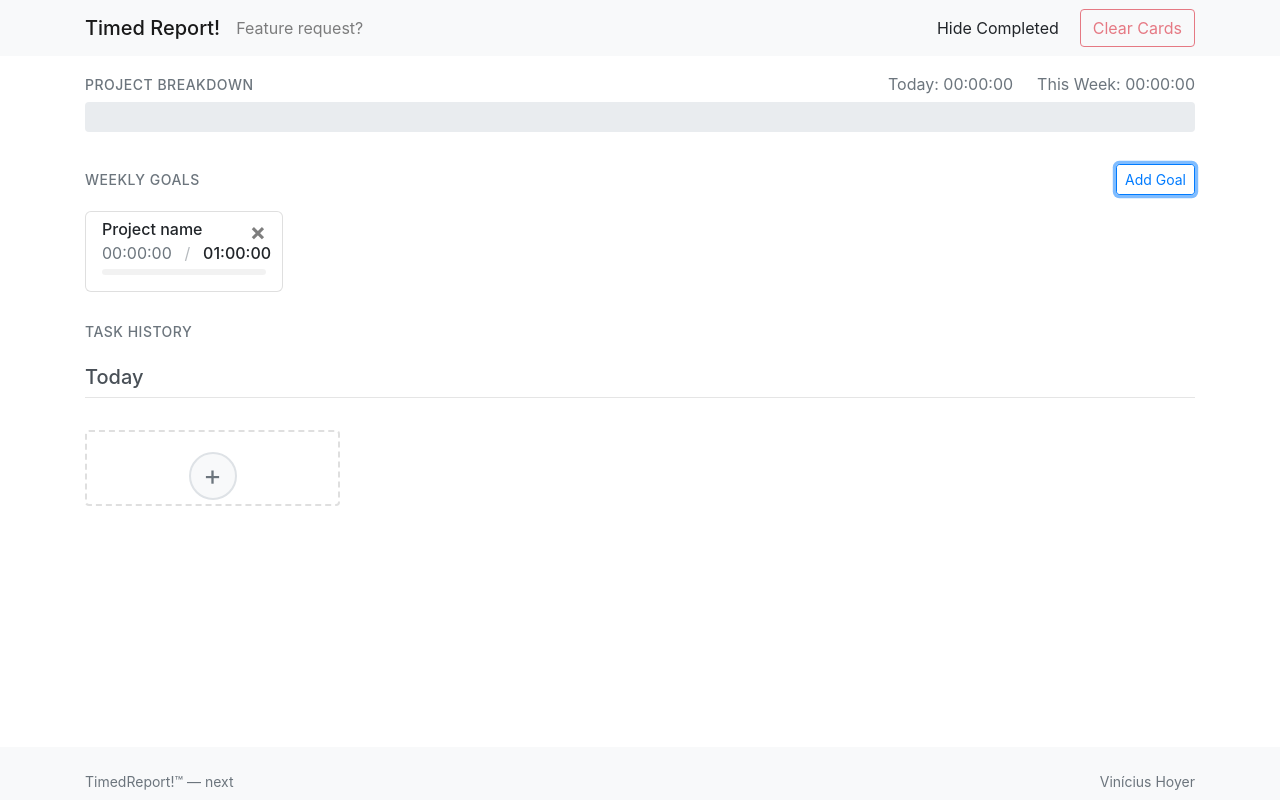
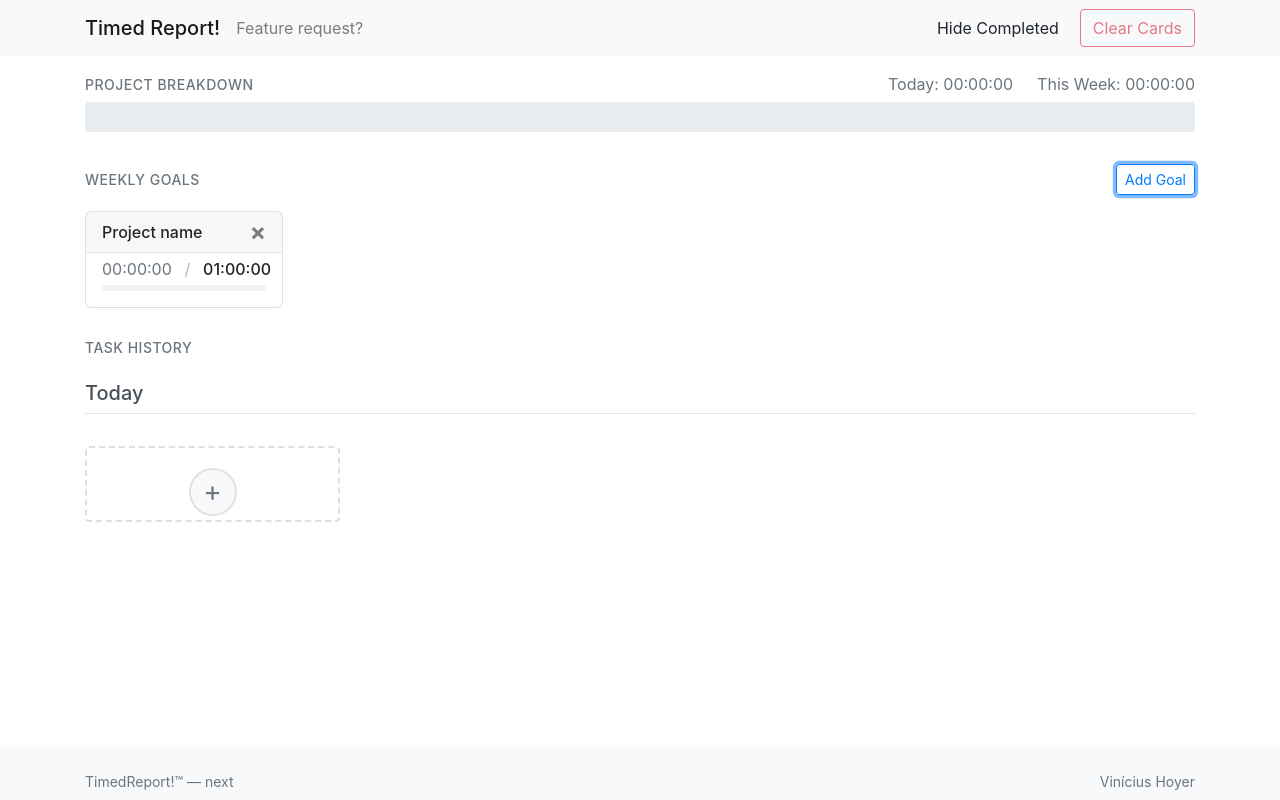
Before and after one commit to vhoyer/timedReport, a Vue app: page / in a window 1280 px wide. Both pictures are taken after a click on the button "Add Goal". Built offline with nearby package versions, Linux system fonts and the light colour scheme.

Commit message:
🚸 Add hover highlight on editable fields

```diff
--- a/src/app.vue
+++ b/src/app.vue
@@ -107,8 +107,19 @@
           <!-- Goal Cards -->
           <div v-for="goal in goals" :key="goal.id" class="col-12 col-sm-6 col-md-4 col-xl-5-cols mb-2">
             <div class="card">
-              <div class="card-body px-3 py-2">
-                <div class="close-wrapper">
+              <div class="card-header px-3 py-2">
+                <div class="d-flex justify-content-between align-items-center">
+                  <div
+                    class="project-name"
+                    data-bound-property="project"
+                    @dblclick="editGoalField($event, goal.id)"
+                  >
+                    {{ goal.project }}
+                  </div>
+                  <div class="d-flex align-items-center">
+                    <span class="badge badge-success mr-2" v-if="goal.streak > 0">
+                      🔥 {{ goal.streak }} weeks
+                    </span>
                     <button
                       type="button"
                       class="close"
@@ -119,20 +130,9 @@
                       <span aria-hidden="true">&times;</span>
                     </button>
                   </div>
-
-                <h4 class="card-title d-flex justify-content-between align-items-center">
-                  <div
-                    class="project-name"
-                    data-bound-property="project"
-                    @dblclick="editGoalField($event, goal.id)"
-                  >
-                    {{ goal.project }}
                 </div>
-                  <span class="badge badge-success" v-if="goal.streak > 0">
-                    🔥 {{ goal.streak }} weeks
-                  </span>
-                </h4>
-
+              </div>
+              <div class="card-body px-3 py-2">
                 <div class="d-flex align-items-center mb-2 times-wrapper">
                   <div class="current-time">
                     {{ formatTime(getProjectWeeklyTime(goal.project)) }}
@@ -1197,11 +1197,15 @@ export default defineComponent({
       transform: translateY(-2px);
     }
 
-    .card-title {
-      font-size: 1rem;
-      margin-bottom: 0.4rem;
+    .card-header {
+      background-color: rgba(0, 0, 0, 0.03);
+      border-bottom: 1px solid rgba(0, 0, 0, 0.08);
+      padding: 0.5rem 0.75rem;
 
       .project-name {
+        font-size: 1rem;
+        font-weight: 500;
+        margin: 0;
         cursor: pointer;
         padding: 0.2em 0.4em;
         margin: -0.2em -0.4em;
@@ -1216,12 +1220,25 @@ export default defineComponent({
           background-color: white;
         }
       }
+
+      .close {
+        padding: 0.25rem;
+        margin: -0.25rem -0.25rem -0.25rem 0.5rem;
+        opacity: 0.5;
+
+        &:hover {
+          opacity: 1;
         }
       }
 
       .badge {
         font-size: 0.75rem;
         padding: 0.3em 0.5em;
+      }
+    }
+
+    .card-body {
+      padding: 0.75rem;
     }
 
     .progress {
@@ -1280,4 +1297,5 @@ export default defineComponent({
       font-size: 0.75rem;
     }
   }
+}
 </style>
--- a/src/components/task-card.vue
+++ b/src/components/task-card.vue
@@ -387,6 +387,64 @@ export default defineComponent({
   &:hover .project-color-indicator {
     width: 7px;
   }
+
+  .card-header.eta,
+  .card-footer.timer {
+    cursor: pointer;
+    padding: 0.2em 0.4em;
+    margin: -0.2em -0.4em;
+    border-radius: 4px;
+    font-size: 1rem;
+    line-height: 2;
+    font-weight: 500;
+
+    &:hover {
+      background-color: rgba(0, 0, 0, 0.05);
+    }
+
+    &[contenteditable="true"] {
+      outline: 2px solid var(--primary);
+      background-color: white;
+    }
+  }
+
+  .card-header.eta {
+    margin-top: 0;
+    padding-top: 0.5rem;
+    padding-bottom: 0.5rem;
+    min-height: 48px;
+    display: flex;
+    align-items: center;
+    justify-content: center;
+  }
+
+  .card-footer.timer {
+    margin-bottom: 0;
+    padding-top: 0.5rem;
+    padding-bottom: 0.5rem;
+    min-height: 48px;
+    display: flex;
+    align-items: center;
+    justify-content: center;
+  }
+
+  .card-title,
+  .card-subtitle,
+  .card-text {
+    cursor: pointer;
+    padding: 0.2em 0.4em;
+    margin: -0.2em -0.4em;
+    border-radius: 4px;
+
+    &:hover {
+      background-color: rgba(0, 0, 0, 0.05);
+    }
+
+    &[contenteditable="true"] {
+      outline: 2px solid var(--primary);
+      background-color: white;
+    }
+  }
 }
 
 .card-title.h4 {
```
Lines whose indentation alone changed are shown as unchanged.
